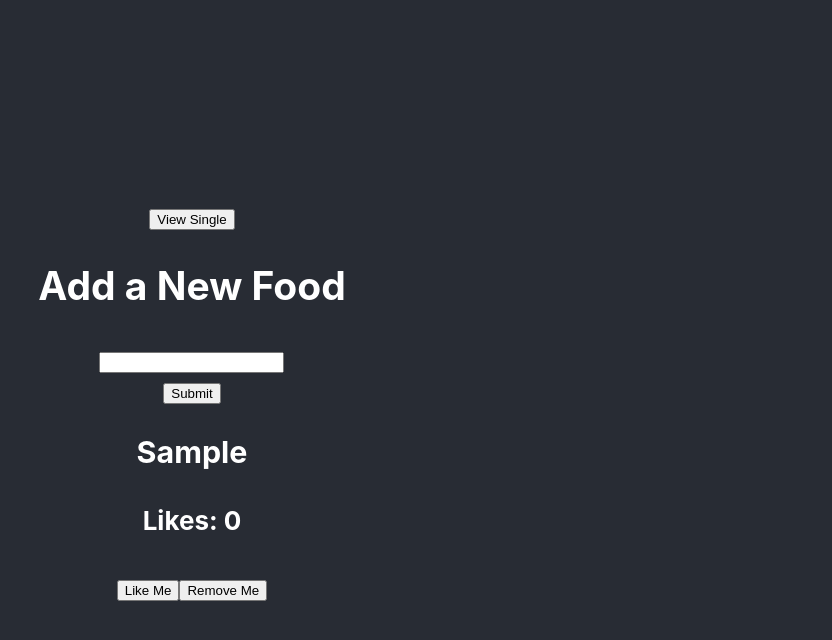
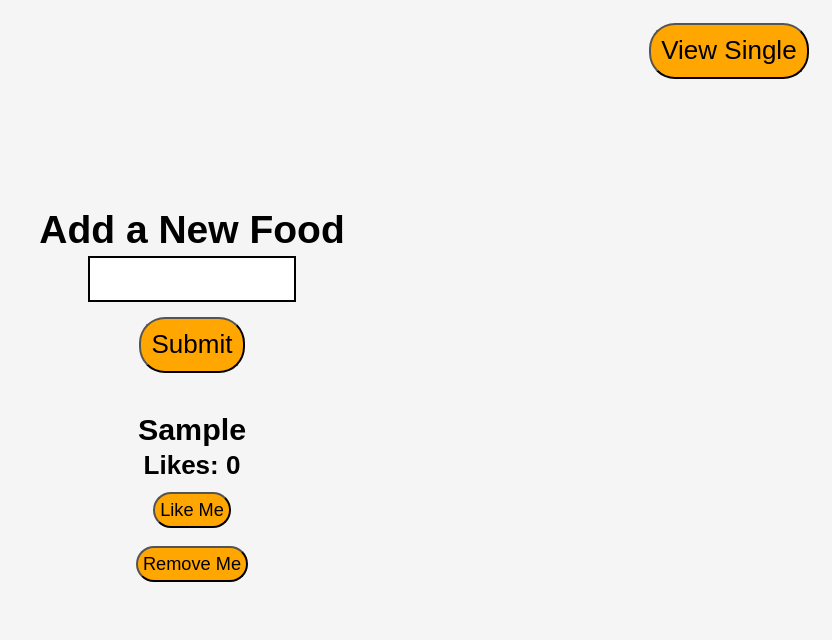
Before and after one commit to reginawang99/luke-s21-react-training, a React (Create React App) app: page / in a window 1280 px wide. Both pictures are taken after typing "Sample" into the empty fields and a click on the button "Submit". Shown: the top 640 px of the page, without its empty margins (448-1280 px from the left). Built offline with nearby package versions, Linux system fonts and the light colour scheme.

Commit message:
pushing new branch here

```diff
--- a/src/App.css
+++ b/src/App.css
@@ -1,3 +1,4 @@
+
 .App {
   text-align: center;
 }
@@ -14,7 +15,7 @@
 }
 
 .App-header {
-  background-color: #282c34;
+  background-color:whitesmoke;
   min-height: 100vh;
   display: flex;
   flex-direction: column;
@@ -36,3 +37,95 @@
     transform: rotate(360deg);
   }
 }
+
+
+.float-switch-button {
+  position: fixed;
+  transition: all 0.2s ease-in 0s;
+  cursor: pointer;
+  right: 10px;
+  top: 10px;
+}
+
+.my-button {
+  display: inline-block;
+  padding: 0.4em 0.4em;
+  transition: all .3s;
+  overflow: hidden;
+  background-color:rgb(255, 166, 0);
+  border-radius: 1em;
+  margin: 0.5em 0.5em;
+  font-size: 1em;
+}
+.my-button:hover {
+  transition: all .8s;
+  background-color:rgb(218, 141, 0);
+}
+
+.food-button {
+  font-size: 0.7em;
+  padding: 0.3em 0.3em;
+}
+
+.input-field {
+  border: black;
+  padding: 1em;
+  margin: 0.3em;
+  outline:solid 2px black;
+  background-color: white;
+}
+
+.input-field:focus {
+  background-color: white;
+}
+
+
+
+/*GRID*/
+
+.grid-container {
+  display: grid;
+  grid-template-rows: auto auto;
+}
+
+.top-grid {
+  top: 25px;
+}
+
+
+.half-width {
+  width: 50%;
+  object-fit: cover;
+}
+
+
+.primary-color {
+  color: orange;
+}
+
+.text-colorset {
+  color:black;
+}
+
+/*
+Food items
+*/
+
+.food-container {
+  margin-top: 1em;;
+  color:black;
+}
+
+.food-item {
+  margin: 0.1em;
+}
+
+
+/*
+IDS
+*/
+
+#main-title {
+  color:black;
+  margin: 2px;
+}
--- a/src/App.js
+++ b/src/App.js
@@ -7,12 +7,9 @@ import Food from './Food';
 
 
 
-
-
-
-
 function App() {
   const [foodList, setFoodList] = useState([]);
+  const [likeCount, setLikeCount] = useState([]);
   const [inputFood, setInputFood] = useState("");
 
   const [isSingleView, setIsSingleView] = useState(false);
@@ -20,8 +17,8 @@ function App() {
 
   const addFood = () => {
     setFoodList([...foodList, inputFood]);
-    setLikes([...likes, 0]);
     setInputFood("");
+    setLikeCount([...likeCount, 0]);
   }
 
   const switchInput = () => {
@@ -36,51 +33,72 @@ function App() {
     }
   }
 
+  const removeFood = () => {
+    if (currIndex == foodList.length - 1) {
+      setCurrIndex(0);
+    }
+    const foodCopy = [...foodList.splice(0, currIndex), ...foodList.splice(currIndex + 1)];
+    setFoodList(foodCopy);
+    const likeCopy = [...likeCount.splice(0, currIndex), ...likeCount.splice(currIndex + 1)];
+    setLikeCount(likeCopy);
+  }
 
-  const [likes, setLikes] = useState([]);
   // true = single view?
   return (
     <div className="App">
       <header className="App-header">
         <div>
           {
-            <button onClick={switchInput}> {
+            <button class="float-switch-button my-button" onClick={switchInput}> {
               isSingleView ? "View List" : "View Single"
             } </button>
           }
-          <h2> Add a New Food</h2>
-          <input type="text" onChange={(event) => { setInputFood(event.target.value) }} value={inputFood} />
+          <div class="grid-container">
             <div>
-            <button onClick={addFood}>  Submit </button>
+              <h2 id="main-title"> Add a New Food</h2>
+              <input class="input-field" type="text" onChange={(event) => { setInputFood(event.target.value) }} value={inputFood} />
+              <div>
+                <button class="my-button" onClick={addFood}>  Submit </button>
               </div>
             </div>
+
             <div>
-          {isSingleView && (
-            <div>
+              { foodList.length == 0 &&
+                <h4 class="text-colorset"> Please enter a food! </h4>
+              }
+              {isSingleView && foodList.length > 0 &&  (
+                <div class="food-item">
                   <Food
                     name={foodList[currIndex]}
                     index={currIndex}
                     foodList={foodList}
                     setFoodList={setFoodList}
+                    likeCount={likeCount}
+                    setLikeCount={setLikeCount}
                   >
                   </Food>
-              <button onClick={nextFood}> Pass Me </button>
+                  <button class="my-button food-button" onClick={removeFood}>Remove Me</button>
+                  <button class="my-button food-button" onClick={nextFood}> Pass Me </button>
                 </div>
               )
               }
-          {!isSingleView &&
+              {!isSingleView && foodList.length > 0 &&
                 foodList.map((value, index) => {
-              return <Food
+                  return  <div class="food-item"> <Food
                     name={value}
                     index={index}
                     foodList={foodList}
                     setFoodList={setFoodList}
-                likes={likes}
-                setLikes={setLikes}
+                    likeCount={likeCount}
+                    setLikeCount={setLikeCount}
                   >
                   </Food>
+                  <button class="my-button food-button" onClick={removeFood}>Remove Me</button>
+                  </div>
                 })
               }
+            </div>
+          </div>
         </div>
       </header>
     </div>
--- a/src/Food.js
+++ b/src/Food.js
@@ -1,24 +1,17 @@
 import { useState } from "react";
 
 function Food(props) {
-    const removeFood = () => {
-        const foodCopy = [...props.foodList.splice(0, props.index), ...props.foodList.splice(props.index + 1)];
-        const likeCopy = [...props.likes.splice(0, props.index), ...props.likes.splice(props.index + 1)];
-        props.setFoodList(foodCopy);
-        props.setLikes(likeCopy);
+
+    const newAddLikes = () => {
+        var likeCopy = [...props.likeCount];
+        likeCopy[props.index] = likeCopy[props.index] + 1;
+        props.setLikeCount(likeCopy);
     }
 
-    const addLikes = () => {
-        var obj = {...props.likes};
-        obj[props.index] = 'a';
-        props.setLikes({obj});
-    }
-
-    return <div>
-        <h3>{props.name}</h3>
-        <h4 id="likeCount"> Likes: {props.likes[props.index]} </h4>
-        <button onClick={addLikes}>Like Me</button>
-        <button onClick={removeFood}>Remove Me</button>
+    return <div class="food-container">
+        <h3 class="food-item">{props.name}</h3>
+        <h4 id="likeCount" class="food-item"> Likes: {props.likeCount[props.index]} </h4>
+        <button class="my-button food-button" onClick={newAddLikes}>Like Me</button>
     </div>
 }
 export default Food;
--- a/src/index.css
+++ b/src/index.css
@@ -1,10 +1,13 @@
 body {
   margin: 0;
-  font-family: -apple-system, BlinkMacSystemFont, 'Segoe UI', 'Roboto', 'Oxygen',
-    'Ubuntu', 'Cantarell', 'Fira Sans', 'Droid Sans', 'Helvetica Neue',
-    sans-serif;
+  font-family: sans-serif;
   -webkit-font-smoothing: antialiased;
   -moz-osx-font-smoothing: grayscale;
+  color:black;
+}
+
+html {
+  color:black;
 }
 
 code {
```
Lines whose indentation alone changed are shown as unchanged.
